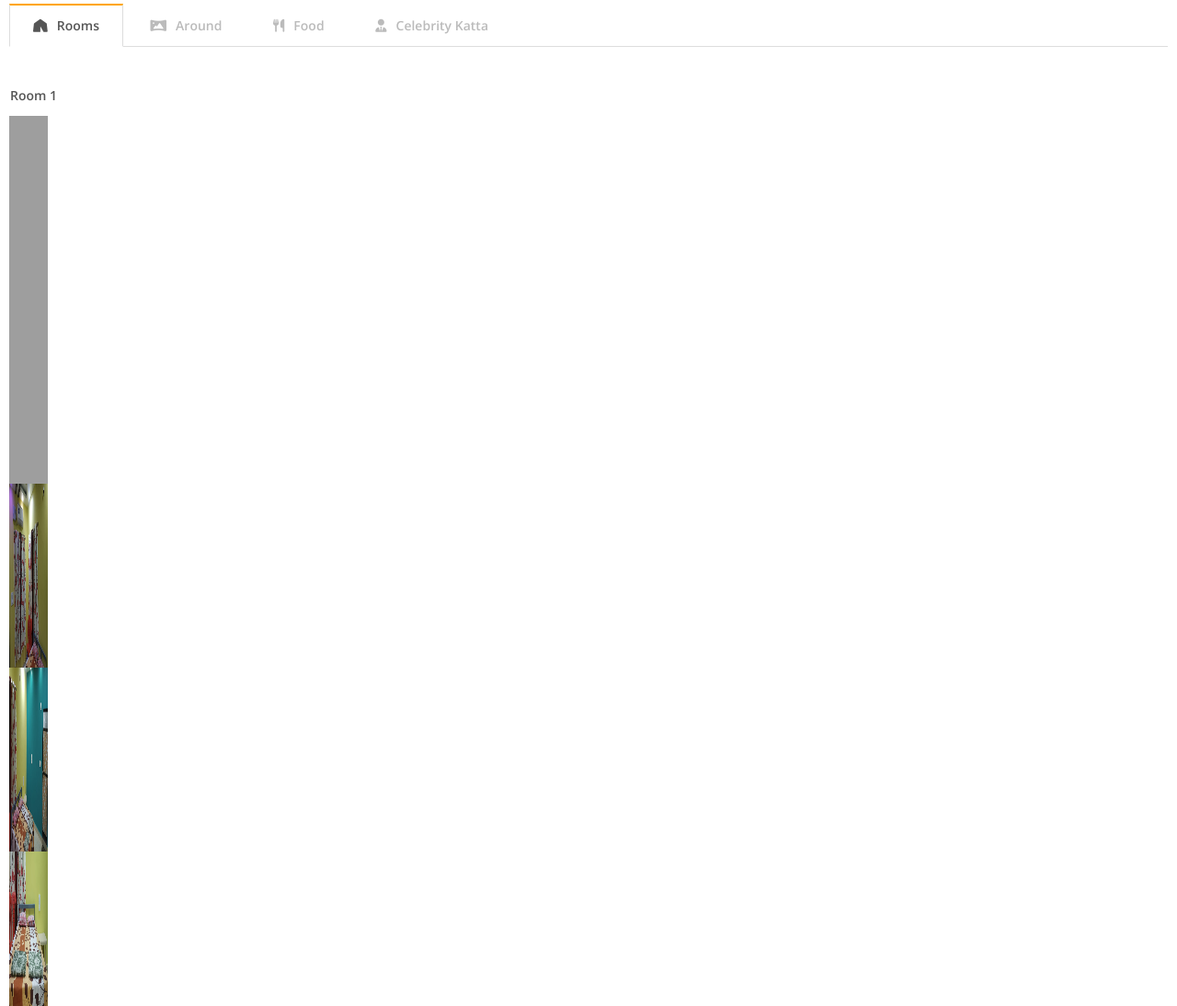
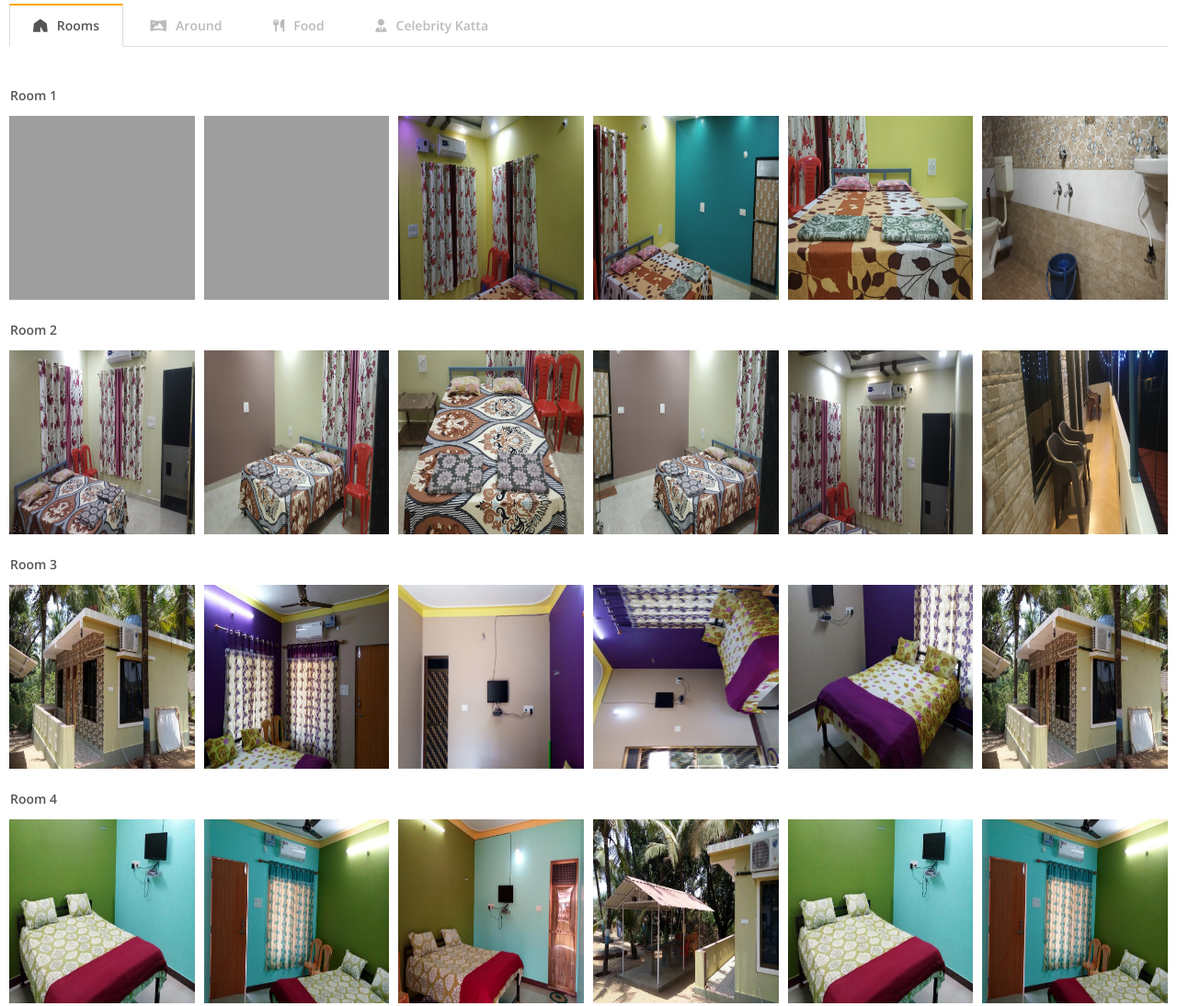
Before and after one commit to samtan20/kinara-beach-resort-beta, a plain HTML site: page index.html in a window 1280 px wide. Shown: the part 2200-3294 px from the top of the page at 92% size. Drawn offline with nearby package versions, Linux system fonts and the light colour scheme; the site is published under a folder, as on GitHub Pages, so addresses that start at the root find nothing.

Commit message:
Update index.html

```diff
--- a/index.html
+++ b/index.html
@@ -15,12 +15,12 @@
 		<link rel="shortcut icon" href="images/favicon.ico">
 		<link rel="stylesheet" href="css/custom.css" type="text/css" media="screen" />
 		<link rel="stylesheet" href="https://cdnjs.cloudflare.com/ajax/libs/font-awesome/6.4.0/css/all.min.css" />
-		<link rel="stylesheet" href="/css/owl.carousel.min.css" />
-		<link rel="stylesheet" href="/css/owl.theme.default.min.css" />
+		<link rel="stylesheet" href="css/owl.carousel.min.css" />
+		<link rel="stylesheet" href="css/owl.theme.default.min.css" />
 		<script src="js/jquery-1.8.3.min.js"></script>
 		<script src="js/responsiveslides.min.js"></script>
 		<script src="js/bootstrap.min.js"></script>
-		<script src="/js/owl.carousel.min.js"></script>
+		<script src="js/owl.carousel.min.js"></script>
 		<script>
 			$(function () {
 				$("#slider1").responsiveSlides({
```
